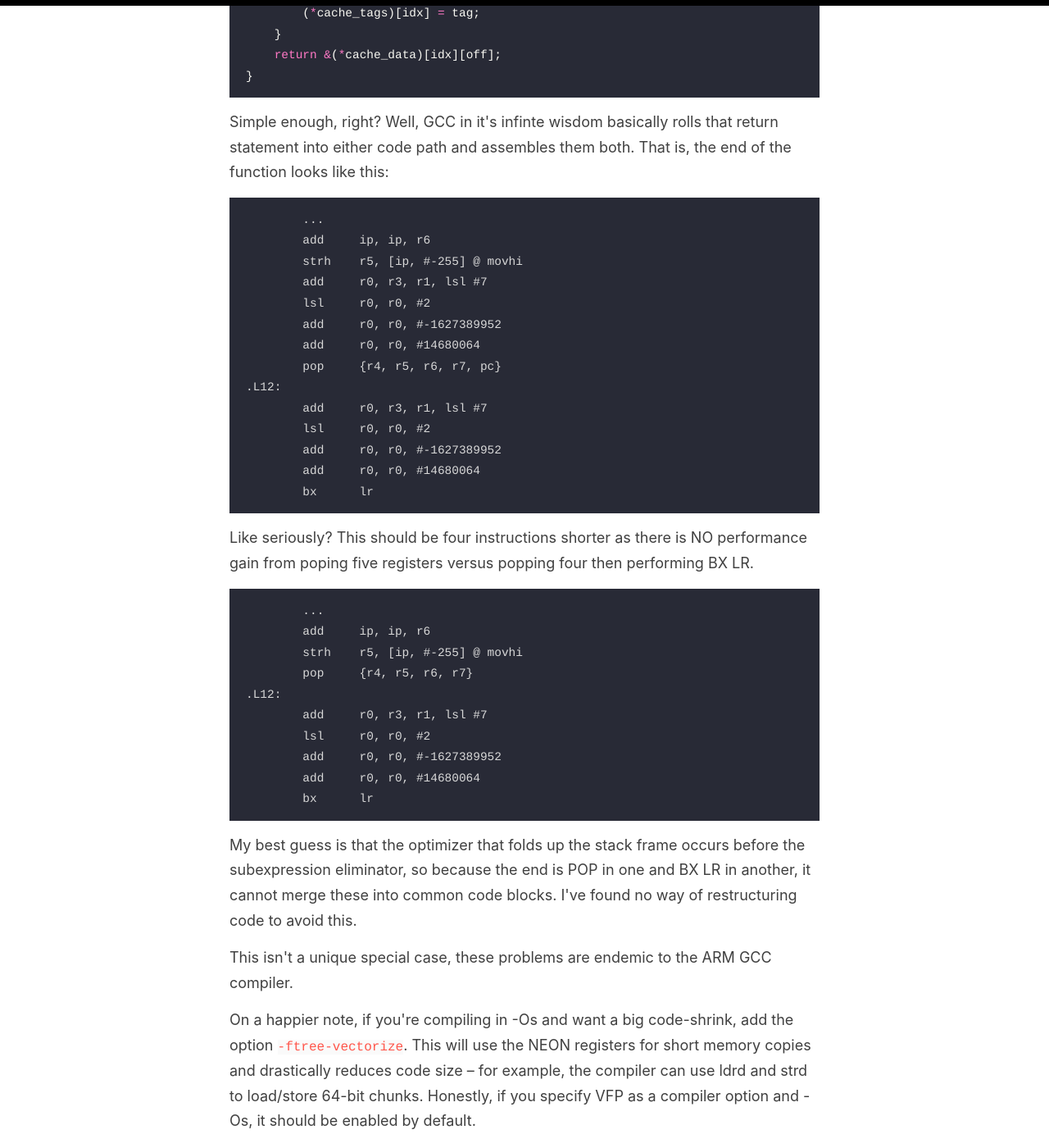
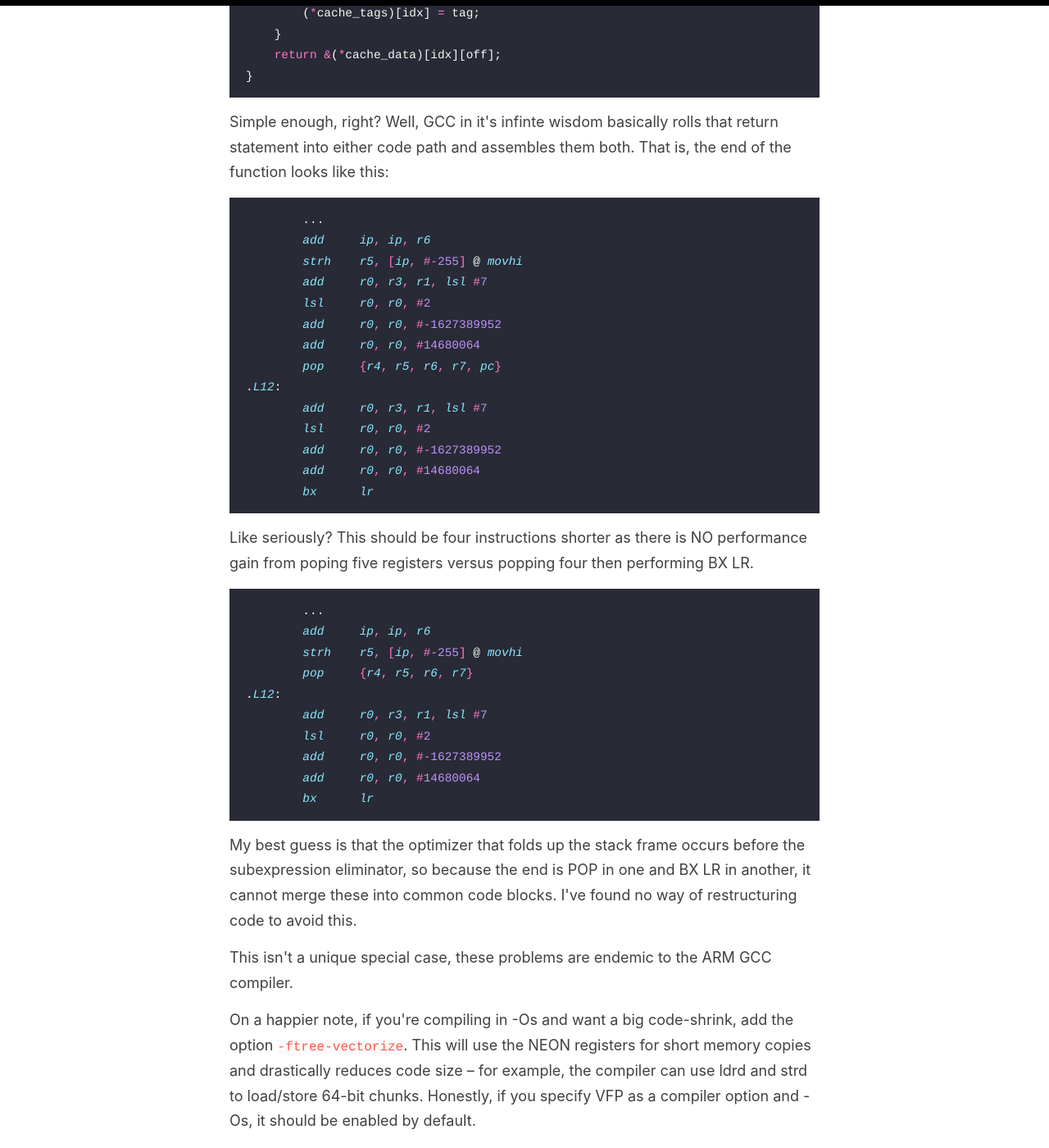
Before and after one commit to nonarkitten/nonarkitten.github.io, a Jekyll site: the page built from _posts/2023-01-09-what-the-gcc.md, in a window 1280 px wide and 1400 px high, scrolled down 2870 px. Shown: the whole window at 82% size. Built offline with Jekyll 4.4.1, drawn with Linux system fonts in a browser that asks for light colours; comment, search, counter and statistics services are not loaded; some of the changed text lies outside the part shown.

Commit message:
Update 2023-01-09-what-the-gcc.md

````diff
--- a/_posts/2023-01-09-what-the-gcc.md
+++ b/_posts/2023-01-09-what-the-gcc.md
@@ -36,7 +36,7 @@ int main(void) {
 }
 ```
 When compiled with -Os, this produces abysmal code. What you're seeing here is the code for each next# statement which is MOSTLY the NEXT statement. This is loading the address to jump to into register R2, branching to .L2 which then copies R2 into the program counter PC. Okay.
-```
+```armasm
 .L2
         mov     pc, r2    @ indirect register jump
 .Lnext1:
@@ -48,7 +48,7 @@ When compiled with -Os, this produces abysmal code. What you're seeing here is t
         ...
 ```
 Well, if we compile it with -O3 which should produce faster code and shouldn't produce smaller code, we instead see this:
-```
+```armasm
 .Lnext1:
         ldr     r2, [r3], #4
         mov     pc, r2    @ indirect register jump
@@ -58,7 +58,7 @@ Well, if we compile it with -O3 which should produce faster code and shouldn't p
         ...
 ```
 See that? We lost a completely useless branch and the code is smaller. But we're not done. While there is NO compiler option that will improve this further, this is what we SHOULD see with either -Os or -O3:
-```
+```armasm
 .Lnext1:
         ldr     pc, [r3], #4   @ indirect register jump
 .Lnext2:
@@ -88,7 +88,7 @@ uint32_t* cache_find_entry(uint32_t m68k_addr) {
 }
 ```
 Simple enough, right? Well, GCC in it's infinte wisdom basically rolls that return statement into either code path and assembles them both. That is, the end of the function looks like this:
-```
+```armasm
         ...
         add     ip, ip, r6
         strh    r5, [ip, #-255] @ movhi
@@ -105,7 +105,7 @@ Simple enough, right? Well, GCC in it's infinte wisdom basically rolls that retu
         bx      lr
 ```
 Like seriously? This should be four instructions shorter as there is NO performance gain from poping five registers versus popping four then performing BX LR.
-```
+```armasm
         ...
         add     ip, ip, r6
         strh    r5, [ip, #-255] @ movhi
````
